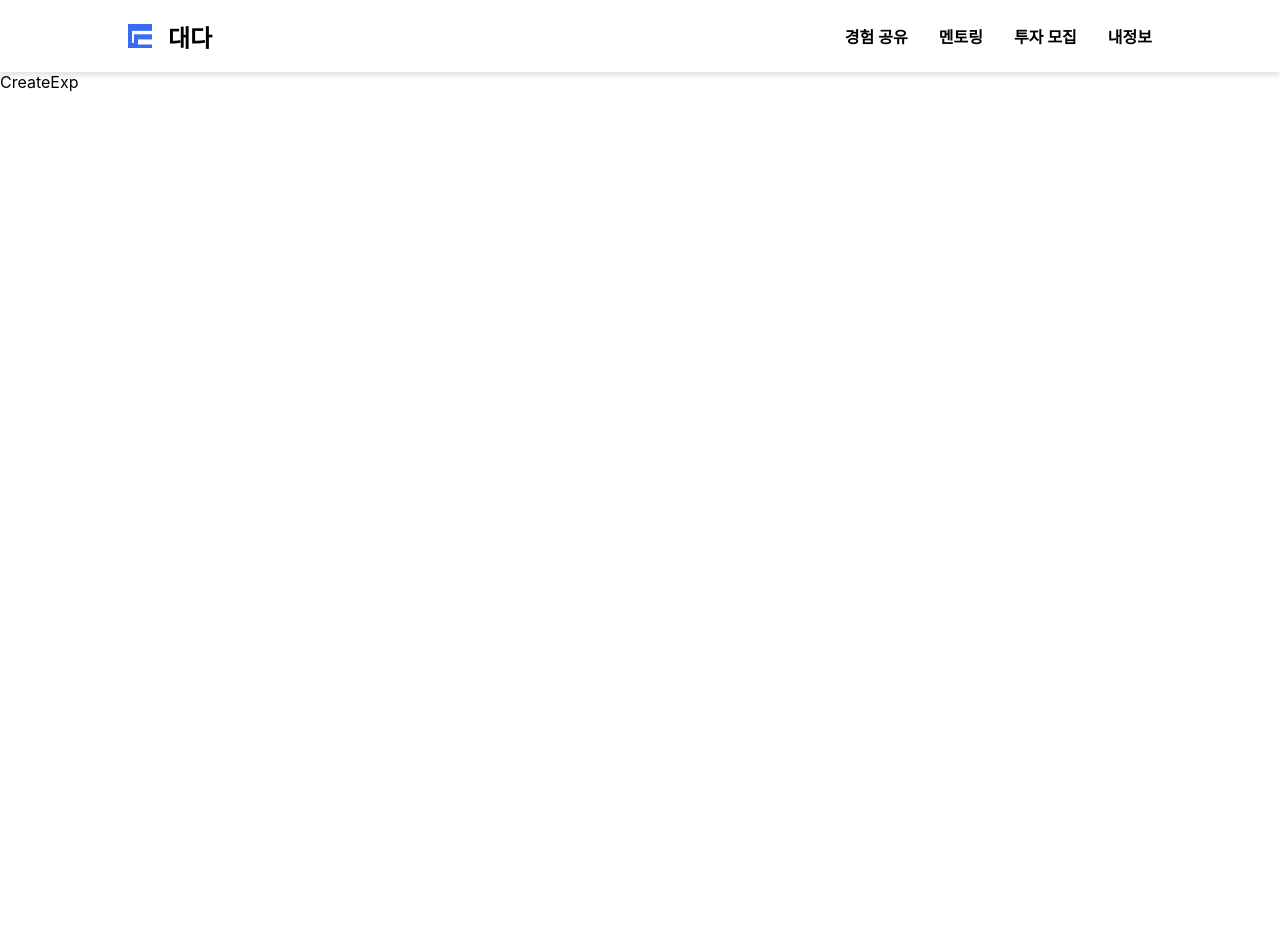
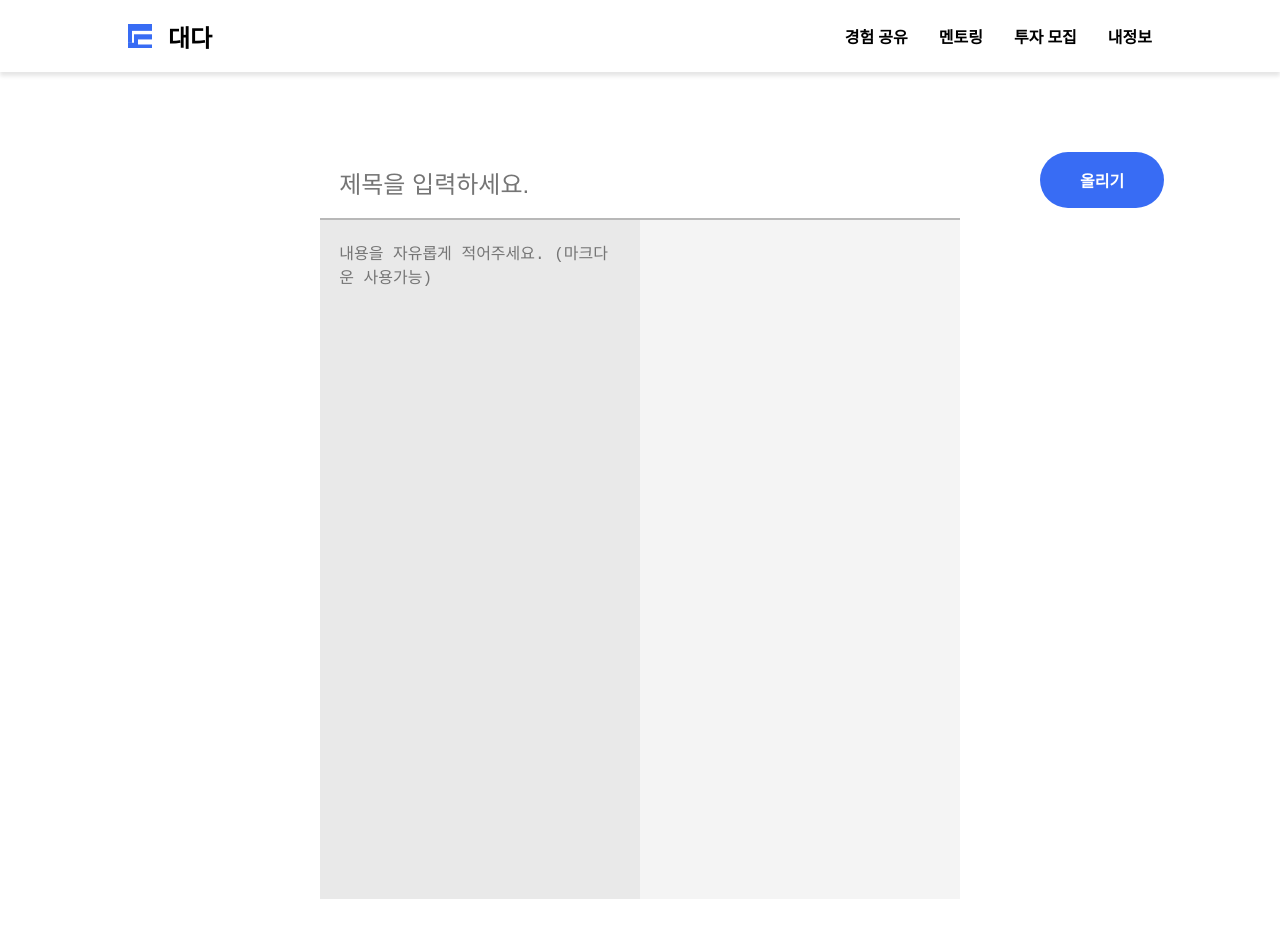
Before and after one commit to khj1030/CO1project, a React (Create React App) app in the folder frontend/: page /createexperience in a window 1280 px wide. Shown: the top 938 px of the page. Before the commit the page ends 800 px from the top, so only its background shows below. Built offline with nearby package versions, Linux system fonts and the light colour scheme.

Commit message:
ADD :: 잡다한 기능
Detail 뒤로가기
게시물 생성 체크 + 스타일링

```diff
--- /dev/null
+++ b/frontend/src/components/createExp/CreateExp.style.ts
@@ -0,0 +1,56 @@
+import styled from "styled-components";
+
+export const CreateForm = styled.div`
+  width: 50%;
+  margin: 5rem auto;
+`;
+
+export const Title = styled.input`
+  padding: 3%;
+  font-size: 1.5rem;
+  width: 94%;
+  border: none;
+  border-bottom: 2px solid #b8b8b8;
+`;
+
+export const MarkDownViewContainer = styled.div`
+  width: 100%;
+  display: flex;
+`;
+
+export const MarkDownTextArea = styled.textarea`
+  width: 44%;
+  height: 40rem;
+  padding: 3%;
+  font-size: 1rem;
+  border: none;
+  resize: none;
+  background-color: #e9e9e9;
+`;
+
+export const MarkDownPreview = styled.nav`
+  width: 44%;
+  height: 40rem;
+  padding: 3%;
+  font-size: 1rem;
+  background-color: #f4f4f4;
+`;
+
+export const SaveBtn = styled.button`
+  margin-left: 5rem;
+  position: absolute;
+  padding: 1rem 2.5rem;
+  border-radius: 5rem;
+  box-shadow: none;
+  border: none;
+  color: white;
+  font-size: 1rem;
+  font-weight: 600;
+  background-color: #386cf4;
+  &:hover {
+    background-color: #295ee8;
+  }
+  &:active {
+    background-color: #1c4ecf;
+  }
+`;
--- a/frontend/src/components/createExp/CreateExp.tsx
+++ b/frontend/src/components/createExp/CreateExp.tsx
@@ -1,10 +1,43 @@
-import React from "react";
+import React, { useState } from "react";
+import ReactMarkdown from "react-markdown";
+import * as S from "./CreateExp.style";
+import { useNavigate } from "react-router-dom";
 
 const CreateExp = () => {
+  const [markdown, setMarkdown] = useState<string>("");
+  const [title, setTitle] = useState<string>("");
+  const naviagte = useNavigate();
+
+  const ServerConnnect = () => {
+    if (window.confirm("게시물을 올리시겠습니까?")) {
+      if (title === "" || markdown === "") {
+        alert("제목 혹은 내용을 똑바로 입력해주세요.");
+        return;
+      }
+      naviagte("/experience");
+    }
+  };
+
   return (
-    <>
-      <div>CreateExp</div>
-    </>
+    <S.CreateForm>
+      <S.Title
+        type="text"
+        placeholder="제목을 입력하세요."
+        value={title}
+        onChange={(e) => setTitle(e.target.value)}
+      />
+      <S.SaveBtn onClick={ServerConnnect}>올리기</S.SaveBtn>
+      <S.MarkDownViewContainer>
+        <S.MarkDownTextArea
+          placeholder="내용을 자유롭게 적어주세요. (마크다운 사용가능)"
+          value={markdown}
+          onChange={(e) => setMarkdown(e.target.value)}
+        ></S.MarkDownTextArea>
+        <S.MarkDownPreview>
+          <ReactMarkdown>{markdown}</ReactMarkdown>
+        </S.MarkDownPreview>
+      </S.MarkDownViewContainer>
+    </S.CreateForm>
   );
 };
 
--- a/frontend/src/components/experience/detail/Detail.style.ts
+++ b/frontend/src/components/experience/detail/Detail.style.ts
@@ -15,3 +15,17 @@ export const ContentsWrap = styled.div`
   display: flex;
   margin: 0.5rem 0rem;
 `;
+
+export const GoBackButton = styled.button`
+  font-size: 0.8rem;
+  font-weight: 700;
+  background-color: white;
+  border: none;
+  box-shadow: none;
+  &:hover {
+    color: #5f5f5f;
+  }
+  &:active {
+    color: #929292;
+  }
+`;
--- a/frontend/src/components/experience/detail/Detail.tsx
+++ b/frontend/src/components/experience/detail/Detail.tsx
@@ -2,12 +2,19 @@ import React from "react";
 import ReactMarkdown from "react-markdown";
 import * as S from "./Detail.style";
 import Comment from "./comment/Comment";
+import { useNavigate } from "react-router-dom";
 
 const Detail = () => {
+  const navigate = useNavigate();
   const markdown = "## ㅎㅇㅎㅇ";
   return (
     <S.EntrieWrap>
-      <S.Title>Title</S.Title>
+      <div>
+        <S.GoBackButton onClick={() => navigate("/experience")}>
+          {"< 뒤로가기"}
+        </S.GoBackButton>
+        <S.Title>Title</S.Title>
+      </div>
       <S.ContentsWrap>
         <p>조수현 - 2023. 06. 22</p>
       </S.ContentsWrap>
```
